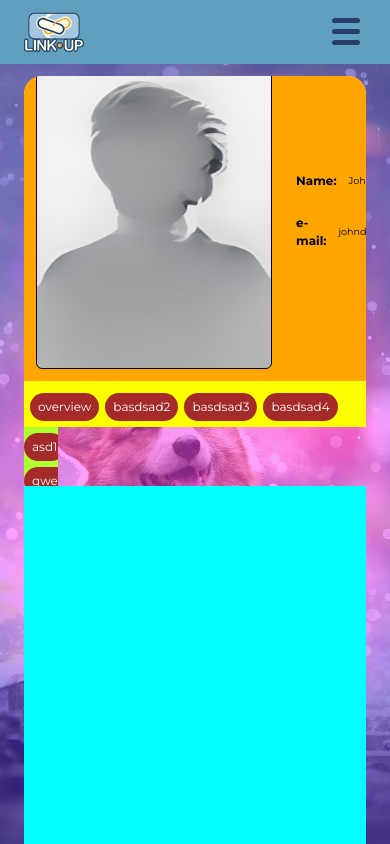
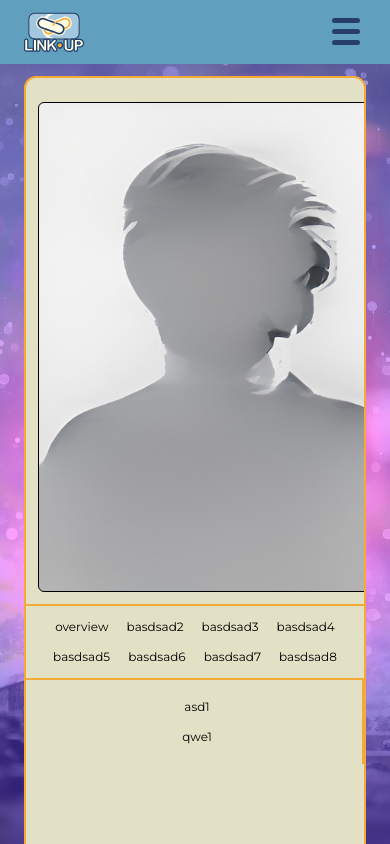
Before and after one commit to AlexanderKrysiuk/LinkUp-Frontend, a React (Vite) app: page /profile/overview in a window 390 px wide. Shown: the top 844 px of the page. Built offline with nearby package versions, Linux system fonts and the light colour scheme; a web font is replaced by a local one.

Commit message:
feat: basic profile page styling, not responsive

```diff
--- a/src/components/utils/buttons/PillComponent.tsx
+++ b/src/components/utils/buttons/PillComponent.tsx
@@ -6,7 +6,7 @@
 import { ProfileMenuItem } from '@router/ProfileMenuItems.ts';
 import React from 'react';
 
-import './PillComponent.css';
+// import './PillComponent.css';
 
 /**
  * Type for the props of the PillComponent.
--- a/src/layouts/profile/ProfilePageLayout.css
+++ b/src/layouts/profile/ProfilePageLayout.css
@@ -1,9 +1,15 @@
 .profile {
+  display: flex;
+  flex-direction: column;
+  position: relative;
   display: flex;
   flex-direction: column;
   position: relative;
   height: 100%;
   overflow: hidden;
+  border-radius: 1rem;
+  background-color: var(--color-background);
+  border: 2px solid var(--color-call-to-action);
 }
 .profile__bottom-container {
   display: flex;
@@ -15,30 +21,26 @@
 }
 .profile__header, .profile__sidebar, .profile__content {
   display: flex;
-  overflow: hidden;
   width: 100%;
 }
 .profile__header {
-  display: flex;
   position: relative;
-  border-top-left-radius: 1.5rem;
-  border-top-right-radius: 1.5rem;
+  height: -moz-fit-content;
+  height: fit-content;
   flex-direction: column;
   align-items: flex-start;
   justify-content: center;
-  background-color: pink;
-  padding-bottom: 1rem;
+  padding-top: 1rem;
+  border-bottom: 2px solid var(--color-call-to-action);
 }
 .profile__header_user-details {
   display: flex;
   position: relative;
   justify-content: space-between;
   align-items: center;
+  padding: 1rem;
   width: 100%;
   height: 100%;
-  padding: 1rem;
-  margin-top: 1rem;
-  background-color: orange;
 }
 .profile__header_user-details-photo {
   aspect-ratio: 3/4;
@@ -109,28 +111,42 @@
   overflow: scroll;
 }
 .profile__header_categories {
+  display: flex;
   position: relative;
   width: 100%;
-  height: -moz-fit-content;
-  height: fit-content;
-  background-color: yellow;
-  margin: auto;
   padding: 0.5rem;
-  text-align: left;
+  text-align: center;
+  border-top: 2px solid var(--color-call-to-action);
 }
 .profile__sidebar {
   flex-direction: column;
   width: 10%;
+  width: 10%;
+  min-width: -moz-max-content;
+  min-width: max-content;
+  padding: 1rem;
   justify-content: flex-start;
-  background-color: greenyellow;
-  border-bottom-left-radius: 1.5rem;
+  border-right: 2px solid var(--color-call-to-action);
+}
+.profile__sidebar .pill-button {
+  width: 100%;
 }
 .profile__content {
   justify-content: center;
-  background-color: aqua;
   height: 100%;
   width: 100%;
-  border-bottom-right-radius: 1.5rem;
+  padding: 2rem;
+}
+.profile .pill-button {
+  border: none;
+  background-color: transparent;
+  margin: 0.25rem;
+  padding: 0.25rem 0.5rem;
+  border-radius: 1rem;
+  transition: all 0.3s;
+}
+.profile .pill-button:hover {
+  background-color: var(--color-primary);
 }
 
 @media (max-width: 768px) {
@@ -138,14 +154,20 @@
     display: flex;
     flex-direction: column;
   }
+  .profile__header, .profile__header-categories, .profile__sidebar, .profile__content {
+    height: -moz-fit-content;
+    height: fit-content;
+  }
   .profile__bottom-container {
     display: flex;
     flex-direction: column;
-  }
-  .profile__content {
-    border-bottom-left-radius: 1.5rem;
+    height: -moz-fit-content;
+    height: fit-content;
+    height: fit-content;
   }
   .profile__sidebar {
     border-bottom-left-radius: 0;
+    width: 100%;
+    width: 100%;
   }
 }/*# sourceMappingURL=ProfilePageLayout.css.map */
--- a/src/layouts/profile/ProfilePageLayout.scss
+++ b/src/layouts/profile/ProfilePageLayout.scss
@@ -1,9 +1,15 @@
 .profile {
+	display: flex;
+	flex-direction: column;
+	position: relative;
 	display: flex;
 	flex-direction: column;
 	position: relative;
 	height: 100%;
 	overflow: hidden;
+	border-radius: 1rem;
+	background-color: var(--color-background);
+	border: 2px solid var(--color-call-to-action);
 	&__bottom-container {
 		display: flex;
 		flex-direction: row;
@@ -16,34 +22,28 @@
 	&__sidebar,
 	&__content {
 		display: flex;
-		overflow: hidden;
 		width: 100%;
 	}
 	&__header {
-		display: flex;
 		position: relative;
-		border-top-left-radius: 1.5rem;
-		border-top-right-radius: 1.5rem;
+		height: fit-content;
 		flex-direction: column;
 		align-items: flex-start;
 		justify-content: center;
-		background-color: pink;
-		padding-bottom: 1rem;
+		padding-top: 1rem;
+		border-bottom: 2px solid var(--color-call-to-action);
 		&_user-details {
 			$label-font: clamp(1rem, 1svw, 1.3rem);
 			$label-font-weight: 700;
 			$field-font: clamp(0.8rem, 1svw, 1rem);
 			$field-font-weight: 400;
-
 			display: flex;
 			position: relative;
 			justify-content: space-between;
 			align-items: center;
+			padding: 1rem;
 			width: 100%;
 			height: 100%;
-			padding: 1rem;
-			margin-top: 1rem;
-			background-color: orange;
 			&-photo {
 				aspect-ratio: 3/4;
 				height: 100%;
@@ -114,43 +114,68 @@
 			}
 		}
 		&_categories {
+			display: flex;
 			position: relative;
 			width: 100%;
-			height: fit-content;
-			background-color: yellow;
-			margin: auto;
 			padding: 0.5rem;
-			text-align: left;
+			text-align: center;
+			border-top: 2px solid var(--color-call-to-action);
 		}
 	}
 	&__sidebar {
 		flex-direction: column;
 		width: 10%;
+		width: 10%;
+		min-width: max-content;
+		padding: 1rem;
 		justify-content: flex-start;
-		background-color: greenyellow;
-		border-bottom-left-radius: 1.5rem;
+		border-right: 2px solid var(--color-call-to-action);
+		& .pill-button {
+			width: 100%;
+		}
 	}
 	&__content {
 		justify-content: center;
-		background-color: aqua;
 		height: 100%;
 		width: 100%;
-		border-bottom-right-radius: 1.5rem;
+		padding: 2rem;
+	}
+	& .pill-button {
+		border: none;
+		background-color: transparent;
+		margin: 0.25rem;
+		padding: 0.25rem 0.5rem;
+		border-radius: 1rem;
+		transition: all 0.3s;
+		&:hover {
+			background-color: var(--color-primary);
+		}
 	}
 }
 @media (max-width: 768px) {
 	.profile {
 		display: flex;
 		flex-direction: column;
+
+		&__header,
+		&__header-categories,
+		&__sidebar,
+		&__content {
+			height: fit-content;
+		}
+
 		&__bottom-container {
 			display: flex;
 			flex-direction: column;
+			height: fit-content;
+			height: fit-content;
 		}
 		&__content {
-			border-bottom-left-radius: 1.5rem;
 		}
 		&__sidebar {
 			border-bottom-left-radius: 0;
+			width: 100%;
+			width: 100%;
 		}
 	}
 }
```
Also changed, not shown: 1 other file (tests, documents, lock files or other folders).
